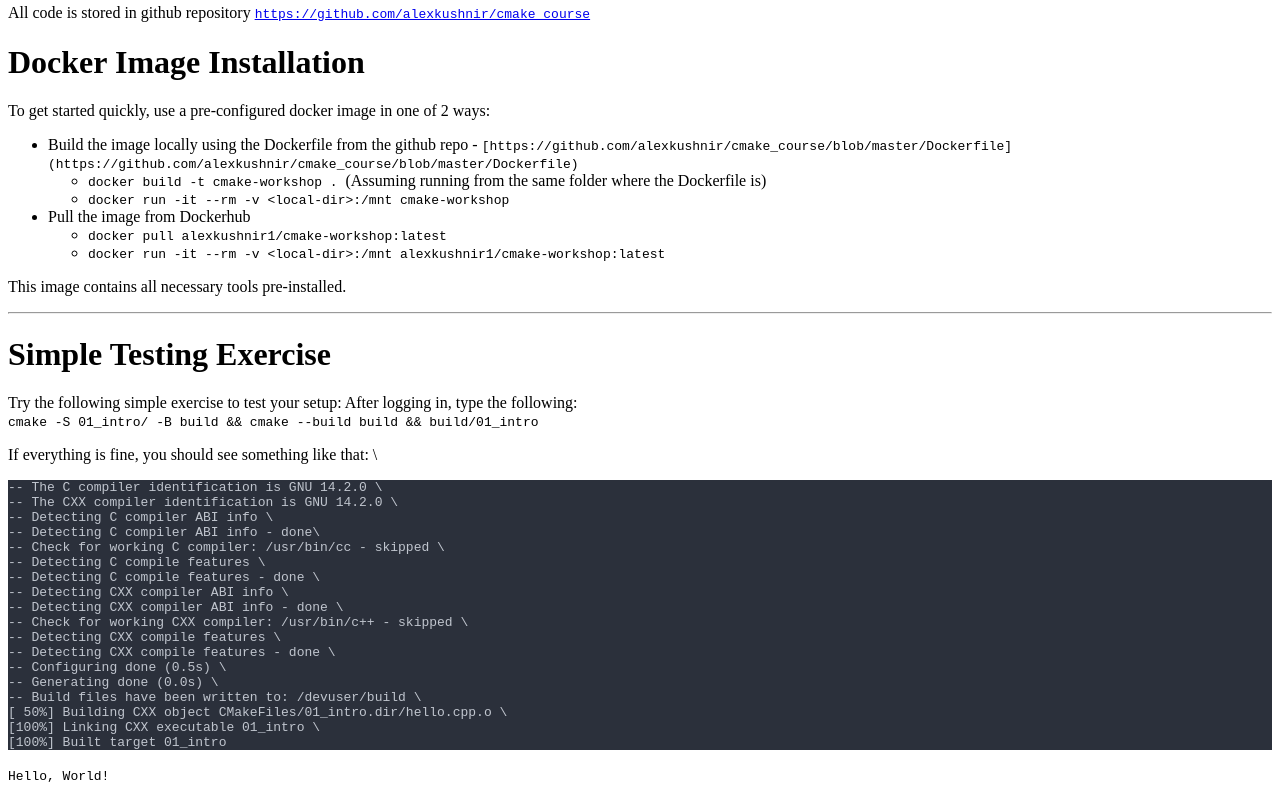
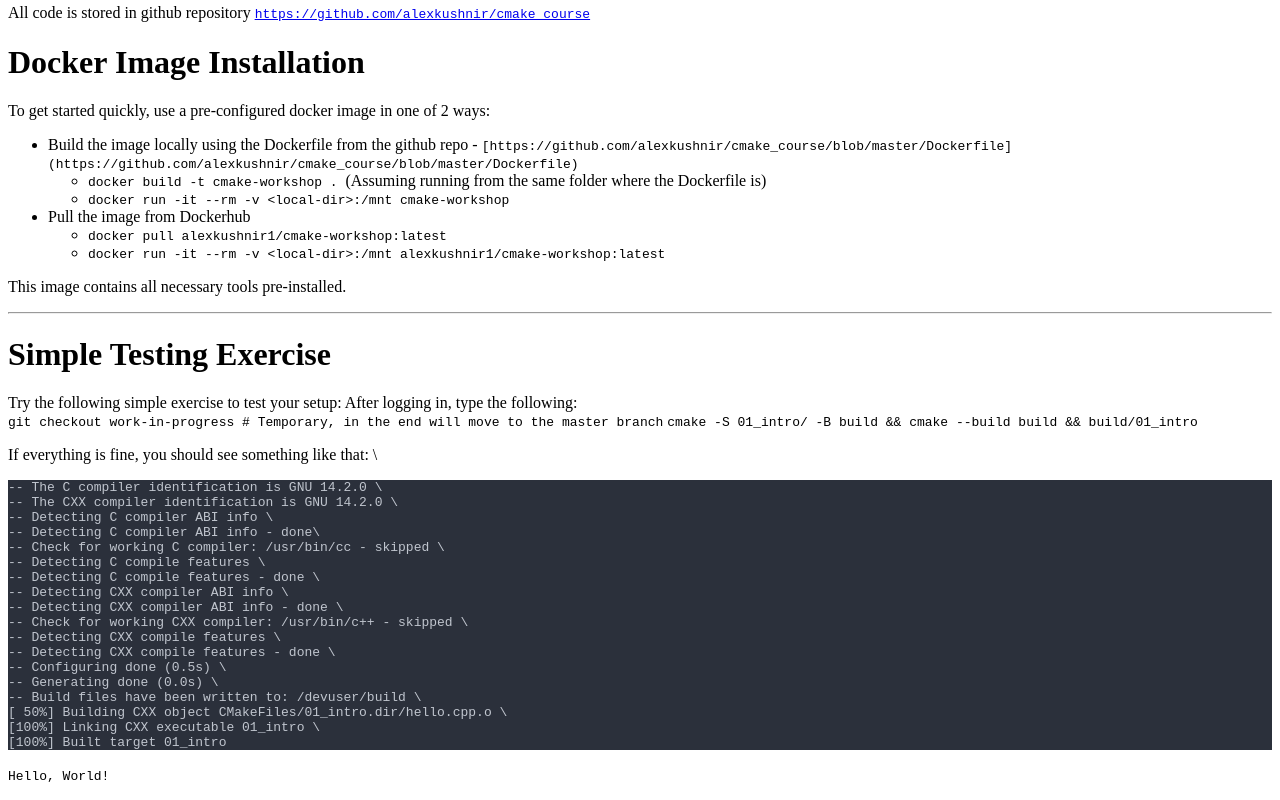
Before and after one commit to alexkushnir/cmake_course, a plain HTML site: page index.html in a window 1280 px wide. Shown: the part 1622-2422 px from the top of the page. Drawn offline with Linux system fonts and the light colour scheme.

Commit message:
deploy: 87b945417cf89a4043981ad58e923e876eacb001

```diff
--- a/index.html
+++ b/index.html
@@ -122,6 +122,7 @@ Full command: <code>add-apt-repository universe &amp;&amp; apt-get update &amp;&
 <h1 id="simple-testing-exercise">Simple Testing Exercise</h1>
 <p>Try the following simple exercise to test your setup:
 After logging in, type the following:<br />
+<code> git checkout work-in-progress # Temporary, in the end will move to the master branch</code>
 <code>cmake -S 01_intro/ -B build &amp;&amp; cmake --build build &amp;&amp; build/01_intro</code></p>
 <p>If everything is fine, you should see something like that: \</p>
 <pre style="background-color:#2b303b;color:#c0c5ce;"><code><span>-- The C compiler identification is GNU 14.2.0 \
```
